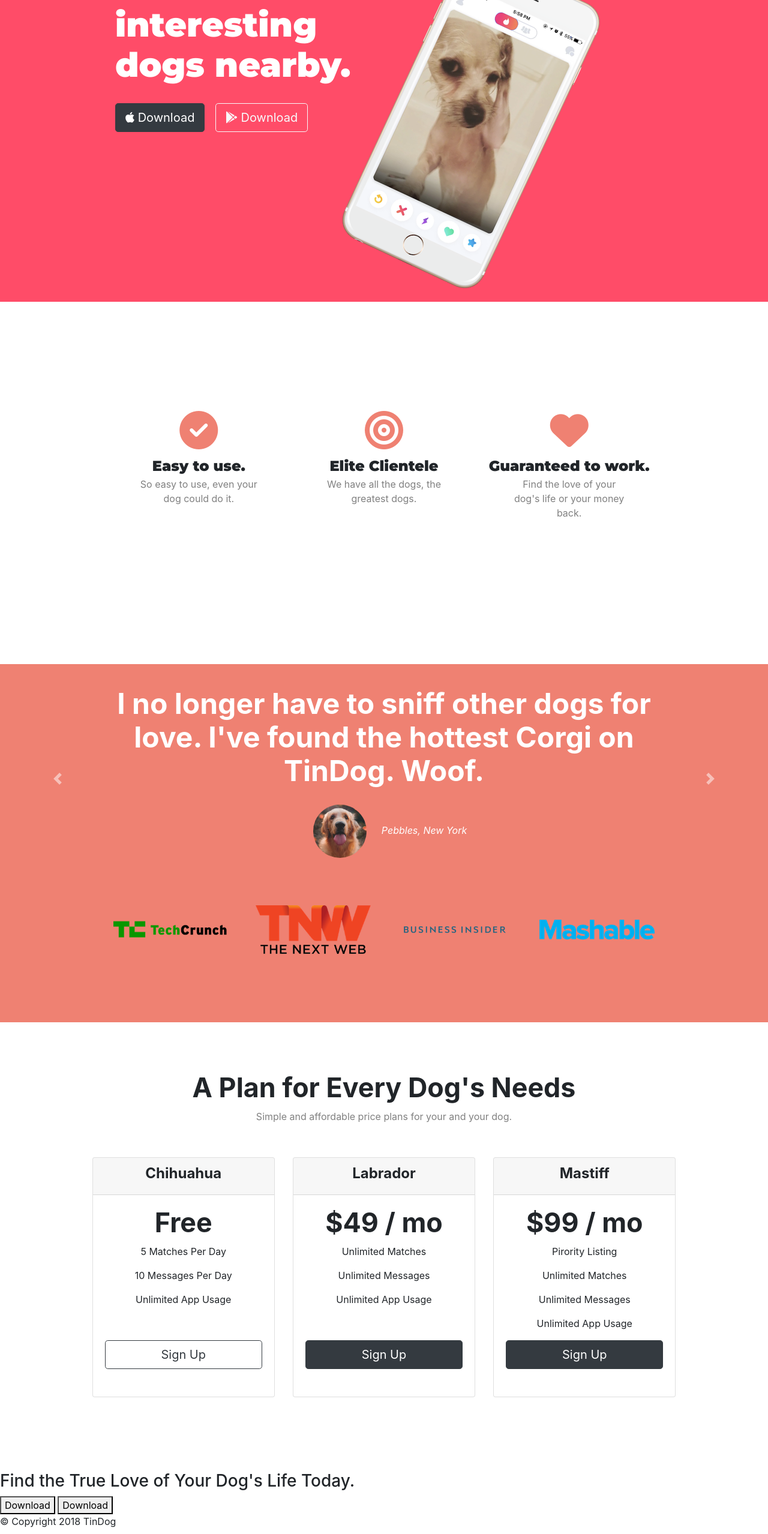
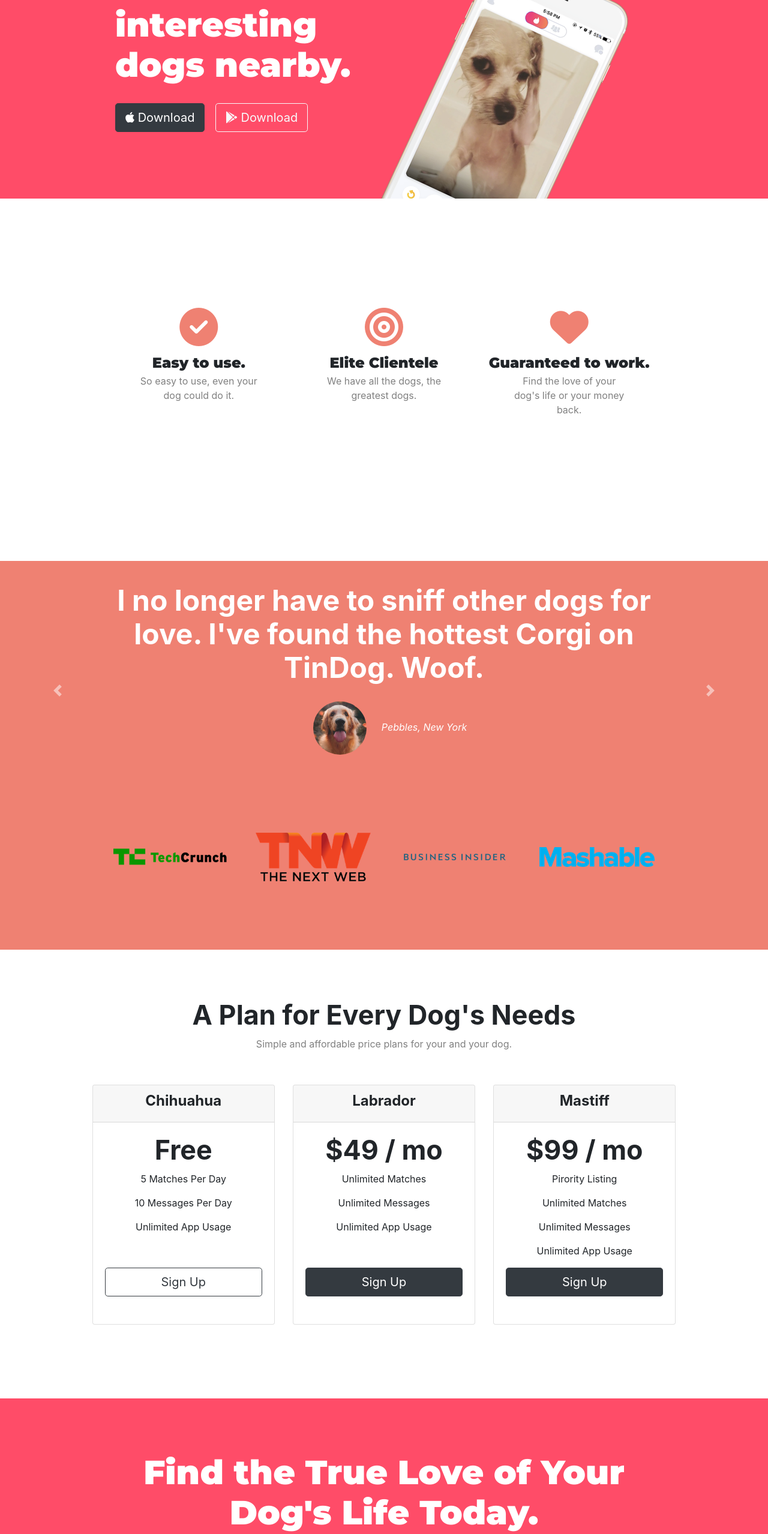
Before and after one commit to ayushhj/TinDog, a plain HTML site: page index.html in a window 1280 px wide. Shown: the part 240-2797 px from the top of the page at 60% size. Drawn offline with nearby package versions, Linux system fonts and the light colour scheme.

Commit message:
second commit

```diff
--- a/css/styles.css
+++ b/css/styles.css
@@ -8,7 +8,7 @@ body{
     color: #fff;
 }
 .container-fluid{
-    padding: 3% 15% !important;
+    padding: 3% 15% 7% !important;
 }
 
 h1{
@@ -56,14 +56,18 @@ h1{
 /* Title image */
 
 .title-img{
-    width: 60%;
+    width: 55%;
     transform: rotate(25deg);
+    position: absolute;
+    right: 30%;
 }
 
 /* feature section */
 
 #features{
 padding: 7% 15%;
+background-color: #fff;
+position: relative;
 
 }
 
@@ -81,7 +85,7 @@ padding: 7% 15%;
 }
 
 .ft-h3{
-    font-size: 1.5rem;
+  font-size: 1.5rem;
   font-family: 'Montserrat';
   font-weight: bolder;
   margin: 5% 0 0
@@ -168,3 +172,40 @@ padding: 7% 15%;
       text-align: center;
       color: grey;
   }
+
+  @media (max-width: 1028px){
+      #title{
+          text-align: center;
+      }
+      .title-img{
+          position: static;
+          transform: rotate(0);
+      }
+  }
+
+  /* Call to Action  */
+
+  #cta{
+      background-color: #ff4c68;
+      color: #fff;
+      text-align: center;
+      padding: 7% 15%;
+  }
+
+  .cta-h3{
+      font-family: montserrat;
+      font-size: 3.5rem;
+      /* line-height: 1.5rem; */
+  }
+
+  /* Footer section  */
+#footer{
+    padding: 7% 15%;
+    text-align: center;
+}
+
+.social-icon{
+    margin: 20px 10px;
+    color: black;
+
+}
--- a/index.html
+++ b/index.html
@@ -45,13 +45,13 @@
         <div class="collapse navbar-collapse" id="navbartogglerDemo02">
           <ul class="navbar-nav ml-auto">
             <li class="nav-item">
-              <a class="nav-link" href="">Contact</a>
+              <a class="nav-link" href="#footer">Contact</a>
             </li>
             <li class="nav-item">
-              <a class="nav-link" href="">Pricing</a>
+              <a class="nav-link" href="#pricing">Pricing</a>
             </li>
             <li class="nav-item">
-              <a class="nav-link" href="">Download</a>
+              <a class="nav-link" href="#cta">Download</a>
             </li>
           </ul>
         </div>
@@ -217,9 +217,10 @@
 
   <section id="cta">
 
-    <h3>Find the True Love of Your Dog's Life Today.</h3>
-    <button type="button">Download</button>
-    <button type="button">Download</button>
+    <h3 class="cta-h3">Find the True Love of Your Dog's Life Today.</h3>
+    <button class="btn btn-lg btn-dark Download-button " type="button"> <i class="fab fa-apple"></i> Download</button>
+    <button class="btn btn-lg btn-light Download-button" type="button"> <i class="fab fa-google-play"></i>
+      Download</button>
 
   </section>
 
@@ -227,8 +228,11 @@
   <!-- Footer -->
 
   <footer id="footer">
-
-    <p>© Copyright 2018 TinDog</p>
+    <i class="social-icon fab fa-facebook-f fa-2x"></i>
+    <i class="social-icon fab fa-twitter fa-2x"></i>
+    <i class="social-icon fab fa-instagram fa-2x"></i>
+    <i class="social-icon fas fa-envelope fa-2x"></i>
+    <p>© Copyright 2020 TinDog</p>
 
   </footer>
 
```
